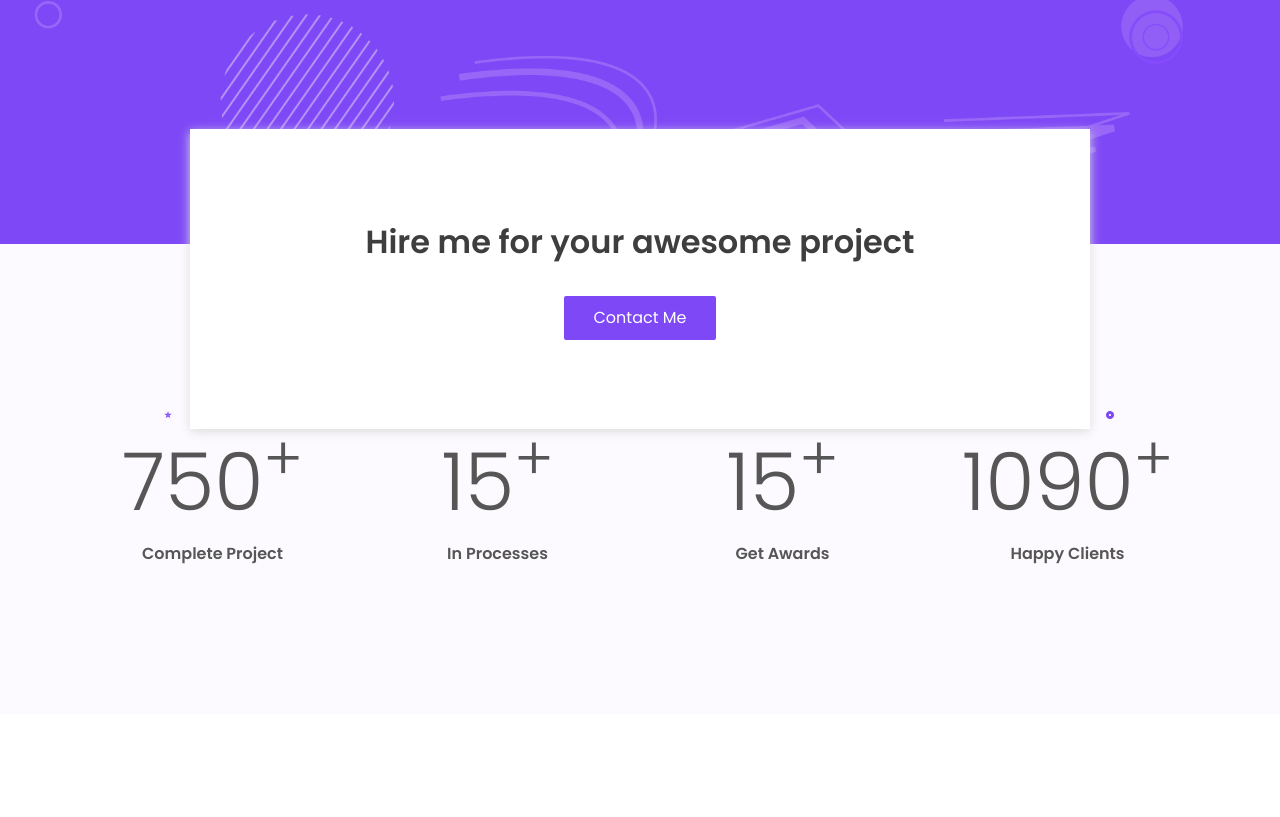
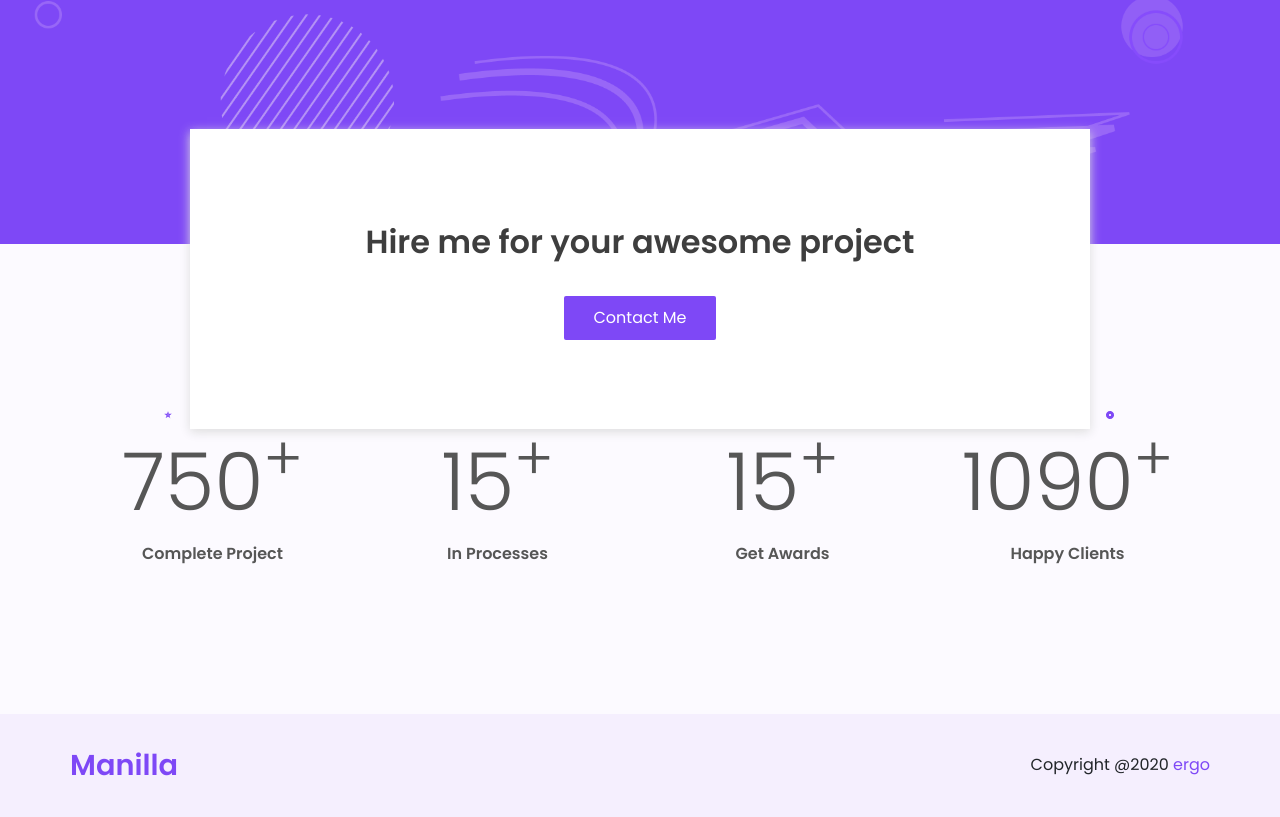
Before and after one commit to phuongtaycm157/My-CV-online, a plain HTML site: page index.html in a window 1280 px wide. Shown: the part 3109-3926 px from the top of the page. Before the commit the page ends 3823 px from the top, so only its background shows below. Drawn offline with nearby package versions, Linux system fonts and the light colour scheme.

Commit message:
footer completed

```diff
--- a/index.html
+++ b/index.html
@@ -283,6 +283,18 @@
 		</div>
 	</div>
 
+	<!-- Footer -->
+	<footer>
+		<div class="container">
+			<div class="row footer">
+				<div class="brand">Manilla</div>
+				<div class="copyright">
+					Copyright @2020 <span class="purple">ergo</span>
+				</div>
+			</div>
+		</div>
+	</footer>
+
 
 
 	<script src="https://kit.fontawesome.com/17d9afb30b.js"></script>
--- a/styles/style.css
+++ b/styles/style.css
@@ -284,3 +284,20 @@
 	background-color: #9670e9;
 	outline-color: #9670e9;
 }
+
+
+/*footer*/
+footer {
+	background-color: #f5effe;
+	padding: 30px 0;
+}
+.footer {
+	display: flex;
+	justify-content: space-between;
+	align-items: center;
+}
+.footer .brand {
+	font-size: 1.8rem;
+	font-weight: 600;
+	color: #7e48f6;
+}
```
